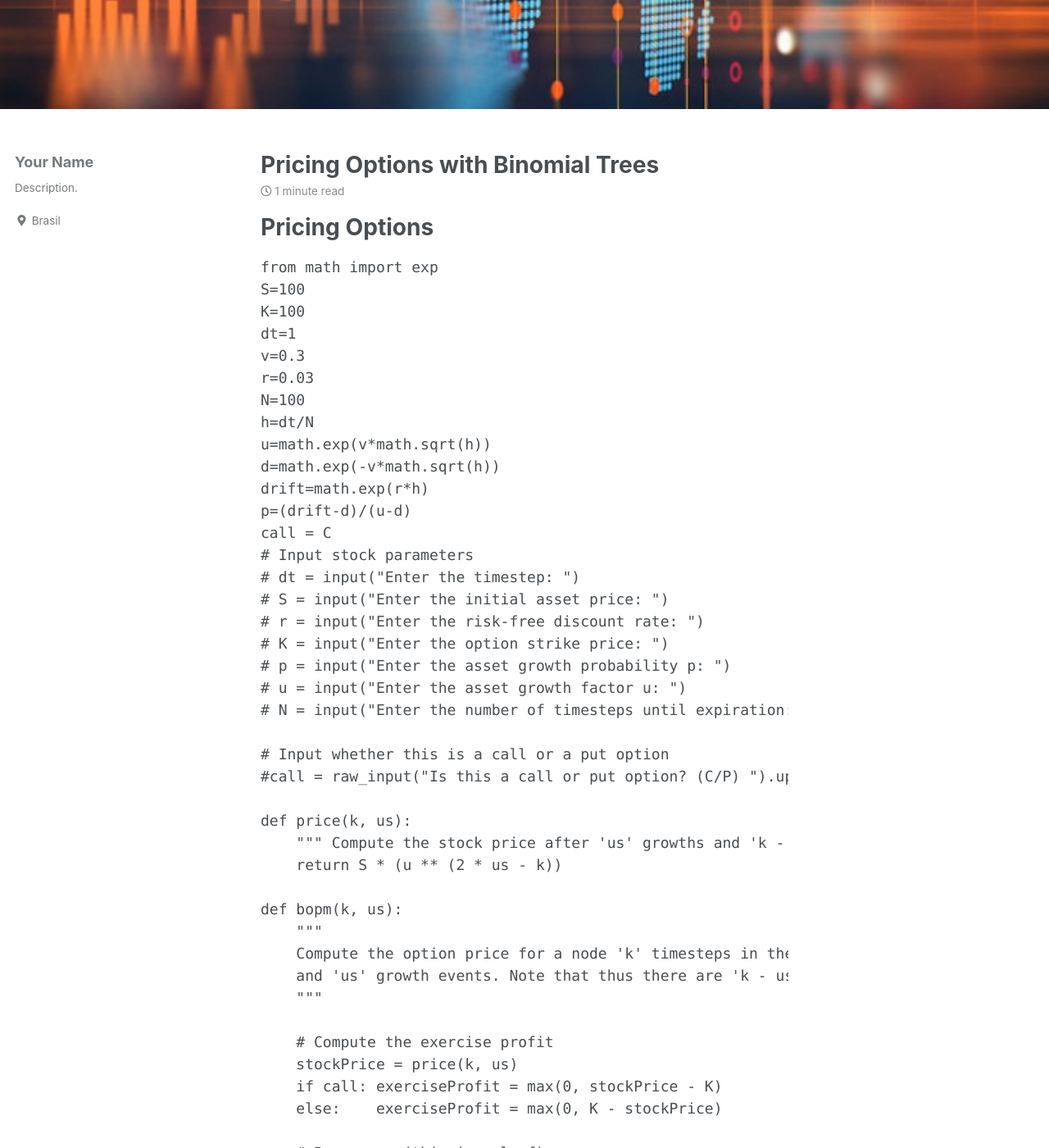
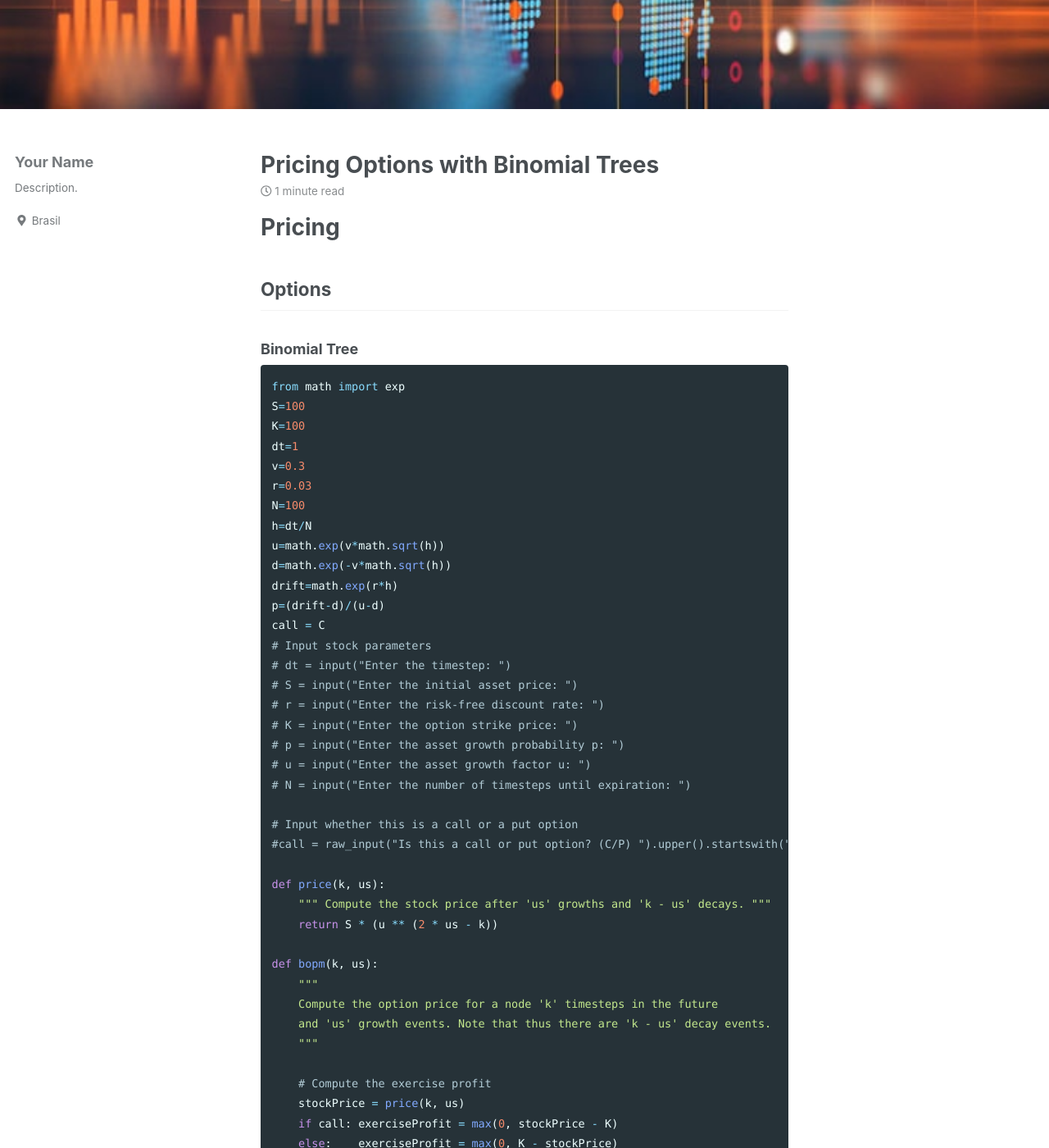
Before and after one commit to carlosmagnogfr/FinanceStuff.github.io, a Jekyll site: the page built from _posts/2018-11-19-teste.md, in a window 1280 px wide and 1400 px high, scrolled down 534 px. Shown: the whole window at 82% size. Built offline with Jekyll 4.4.1, drawn with Linux system fonts in a browser that asks for light colours; cached includes are drawn as plain includes; nearby versions of some CDN libraries; some of the changed text lies outside the part shown.

Commit message:
new gith

````diff
--- a/_posts/2018-11-19-teste.md
+++ b/_posts/2018-11-19-teste.md
@@ -9,9 +9,11 @@
 
 excerpt: "Options, Finance, Binomial Trees"
 ---
-# Pricing Options
+# Pricing
+## Options
+### Binomial Tree
 
-```Python
+```python
 from math import exp
 S=100
 K=100
@@ -64,7 +66,6 @@
     return max(binomial, exerciseProfit)
 
 print 'Computed option price: $%.2f' % bopm(0, 0)
-
 ```
 
 **Python Code:** [Neural Network from Scratch](https://github.com/jtsulliv/ML-from-scratch/tree/master/Neural-Networks)
````
Also changed, not shown: _data/navigation.yml (+2 -6 lines), _pages/BinomialTree.md (deleted, +0 -8 lines), _pages/visuals.md (added, +21 -0 lines).
